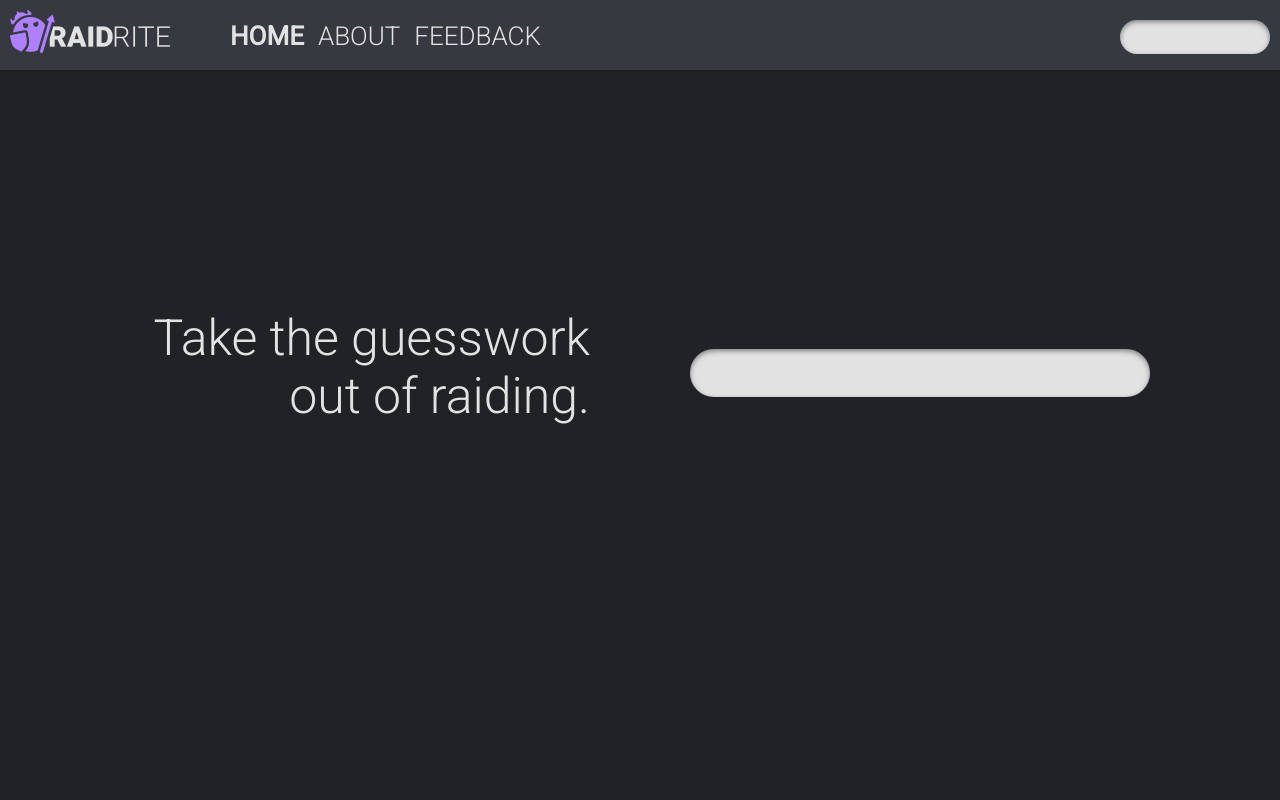
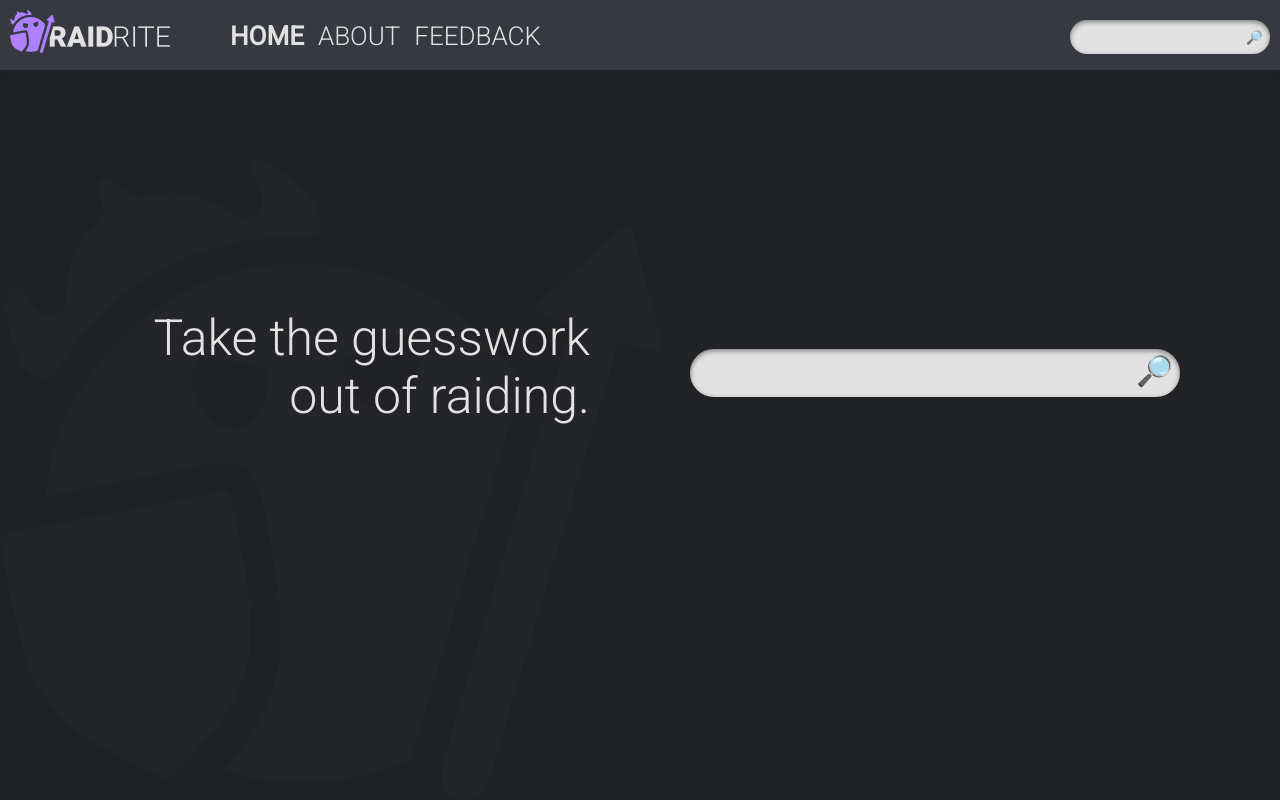
Before and after one commit to nodom2/raidrite.github.io, a Flask app: page / in a window 1280 px wide. Run offline with Flask 2, Linux system fonts and the light colour scheme.

Commit message:
Added search bar functionality. Additional Styling. Handling of URL params.
Search bars synchronized, submitting input results in updated url search params and page refresh.

```diff
--- a/app/static/css/style.css
+++ b/app/static/css/style.css
@@ -2,6 +2,9 @@ html{
     height: 100%;
 }
 body{
+    background: url(../media/logo_vector.svg) bottom left;
+    background-repeat: no-repeat;
+    background-size: auto 80%;
     margin: 0px;
     font-family: Roboto, sans-serif;
     background-color: rgb(32, 34, 37);
@@ -10,7 +13,7 @@ body{
 
 .navbar{
     display: grid;
-    grid-template-columns: 160px auto 150px;
+    grid-template-columns: 160px auto 200px;
     grid-template-rows: 50px;
     background-color: rgb(54, 57, 63);
     gap: 10px 10px;
@@ -22,6 +25,30 @@ body{
     line-height: 20px;
     padding-top: 16px;
     padding-left: 40px;
+
+}
+
+.searchbar_wrapper{
+
+    position: relative;
+
+}
+
+.navbar .searchbar_wrapper button{
+    position: relative;
+    left: calc(100% - 30px);
+    bottom: 27px;
+    background: transparent;
+    border: none;
+
+}
+
+.home_search .searchbar_wrapper button{
+    position: relative;
+    left: calc(100% - 30px);
+    bottom: 45px;
+    background: transparent;
+    border: none;
 
 }
 
@@ -40,21 +67,35 @@ body{
 }
 
 .searchbar{
+    width: calc(100% - 20px);
     border-radius: 40px;
     padding: 4px 10px;
     height: 26px;
+    margin: 0px;
     margin-top: 10px;
     border: none;
     background-color:rgb(226, 226, 226);
     box-shadow: inset 0px 2px 5px rgba(30, 30, 30, 0.5);
 }
-input[type='text']{
+.navbar input[type='text']{
     font-family: Roboto, sans-serif;
     font-weight: 400;
     font-size: 20px;
     color: rgb(32, 34, 37);
     text-decoration: none;
 }
+
+.home_search input[type='text']{
+    font-family: Roboto, sans-serif;
+    font-weight: 400;
+    font-size: 30px;
+    color: rgb(32, 34, 37);
+    text-decoration: none;
+}
+.home_search button{
+    font-size: 30px;
+}
+
 
 input:focus, textarea:focus, select:focus{
     outline: none;
@@ -92,7 +133,8 @@ input:focus, textarea:focus, select:focus{
     padding: 4px 20px;
     height: 40px;
     margin-top: 40px;
-    width: 420px;
+
+    width: calc(100% - 20px);
     border: none;
     background-color:rgb(226, 226, 226);
     box-shadow: inset 0px 2px 5px rgba(30, 30, 30, 0.5);
--- a/app/static/js/javascript.js
+++ b/app/static/js/javascript.js
@@ -8,7 +8,7 @@ function updateNav(){ //Updates Navbar and currently displayed content based on
 
     for (let i = 0; i < navLinks.length; i++) {
 
-        let link = navLinks[i]
+        let link = navLinks[i];
 
         let id = link.id.substr(4, link.id.length).toLowerCase();
 
@@ -42,6 +42,40 @@ function updateNav(){ //Updates Navbar and currently displayed content based on
 
 }
 
+function init(){
 
-window.onload = () => updateNav();
+
+    //Update both search bars when value is changed. Needs to be optimized/rewritten.
+    let topsearch = document.getElementById("topsearch");
+    let midsearch = document.getElementById("midsearch");
+    topsearch.addEventListener("input", () => {midsearch.value = topsearch.value});
+    midsearch.addEventListener("input", () => {topsearch.value = midsearch.value});
+
+
+    //Handle firing of search function on form submission.
+    document.getElementsByClassName("searchbar_wrapper")[0].addEventListener("submit", (event)=>{event.preventDefault(); search(event)});
+    document.getElementsByClassName("searchbar_wrapper")[1].addEventListener("submit", (event)=>{event.preventDefault(); search(event)});
+
+
+    //Check if url already contains username to search, whether from a saved bookmark or from submitting searchbar form.
+    searchParams = new URLSearchParams(location.search);
+
+    if(searchParams.has("id")){
+
+        midsearch.value = searchParams.get("id");
+        topsearch.value = searchParams.get("id");
+        document.getElementById("nav_results").innerHTML = searchParams.get("id").toUpperCase();
+
+    }
+
+}
+
+function search(event){
+
+    location.search = "?id=" + document.getElementById("topsearch").value;
+
+}
+
+
+window.onload = () => {updateNav(); init()};
 window.onhashchange = () => updateNav();
--- a/templates/index.html
+++ b/templates/index.html
@@ -19,21 +19,20 @@
 </head>
 
 <body>
-
     <div class="navbar">
 
         <img src="static/media/logo_nav_full.png" width="160px" height="43px">
 
         <span id="nav_links" class="navlinks">
-
             <a id="nav_home" class="navlink nav_active" href="#Home">HOME</a>
             <a id="nav_about" class="navlink" href="#About">ABOUT</a>
             <a id="nav_feedback" class="navlink" href="#Feedback">FEEDBACK</a>
-
+            <a id="nav_results" class="navlink" href="#Results"></a>
         </span>
-
-        <input class="searchbar" type="text" spellcheck="false" >
-
+        <form class="searchbar_wrapper">
+            <input id="topsearch" class="searchbar" type="text" spellcheck="false" >
+            <button type="submit">&#128270;</button>
+        </form>
     </div>
 
     <div id="pages" class="pages">
@@ -44,7 +43,10 @@
                 Take the guesswork out of raiding.
             </div>
             <div class="home_search">
-                <input class="home_searchbar" type="text" spellcheck="false" >
+                <form class="searchbar_wrapper">
+                    <input id="midsearch" class="home_searchbar" type="text" spellcheck="false" >
+                    <button type="submit">&#128270;</button>
+                </form>
             </div>
 
         </div>
```
Also changed, not shown: app/static/media/Logo_HD.png (added), app/static/media/Logo_Vector.svg (added), app/static/media/android-chrome-192x192.png, app/static/media/android-chrome-512x512.png, app/static/media/apple-touch-icon.png, app/static/media/favicon-16x16.png, app/static/media/favicon-32x32.png, app/static/media/favicon.ico.
